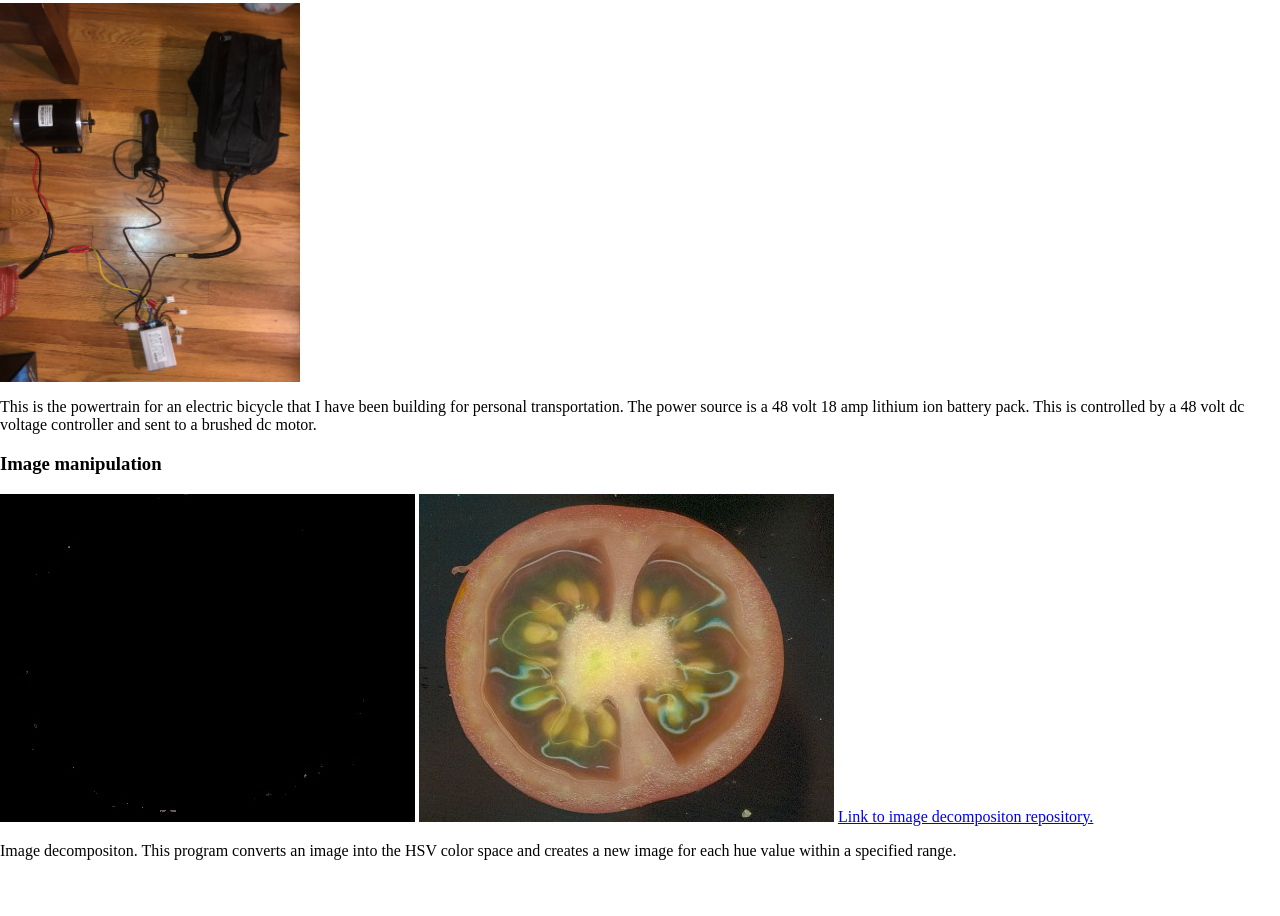
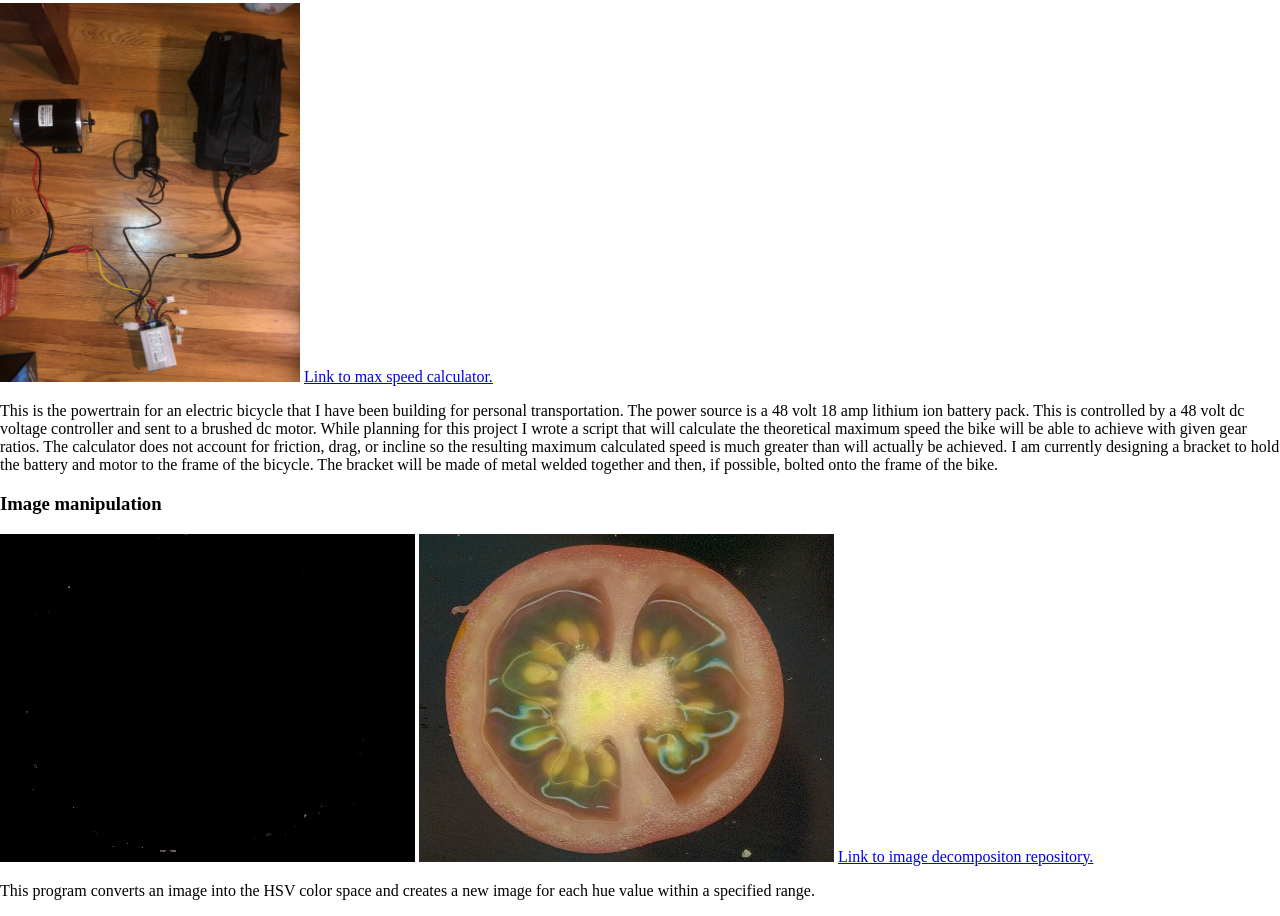
Before and after one commit to sweet00000/Portfolio_Website, a plain HTML site: page web-projects.html in a window 1280 px wide. Shown: the part 956-1872 px from the top of the page. Before the commit the page ends 1832 px from the top, so only its background shows below. Drawn offline with Linux system fonts and the light colour scheme.

Commit message:
Added to discovery project description

```diff
--- a/web-projects.html
+++ b/web-projects.html
@@ -6,7 +6,7 @@
       </head>
       <body>
         <form>
-            <div class="container" style="background-color:rgb(67, 34, 0); color:white">
+            <div class="container" style="background-color:rgb(70, 10, 0); color:white">
               <div id="menu">
                 <a class="menu-item" href="index.html">Home</a>
                 <a class="menu-item" href="web-projects.html">Projects</a>
@@ -14,33 +14,44 @@
                 </a>
               </div>
             </div>
+
             <h1>Projects!</h1>
             <body>
+
               <h3>Poster presentation on automated morphiological characterization of tomatoes from images</h3>
               <iframe src="RipePoster  evdk.pdf" width="60%" height="50%"></iframe>
               <a href="https://github.com/sweet00000/Tomatoe-in-Image-Detection-and-Ripeness-Analysis/blob/main/TIDRA.py">Link to tomato image analysis code.</a>
+
               <h3>Simple Modular Neural Network</h3>
               <img src="Capture.JPG" alt="Logo" id="xor"/>
               <a href="https://github.com/sweet00000/Simple-Modular-Neural-Network">Link to the Simple-Modular-Neural-Network repository.</a>
-              <p> This is a very basic implimentation of a modular neural network in Python that only uses the Numpy library.
+              <p>
+                This is a very basic implimentation of a modular neural network in Python that only uses the Numpy library.
                 The program is best suited for solving classification problems.
                 The weights and biases of each node in the network are "trained" using data and a given value between 0 and 1.
                 A loss function is used to optimize the network's prediction of this value for new data entries.
                 This program was applied to tomato data from the project above and achieved 95% similar results.
               </p>
+
               <h3> Electric Bicycle - Discovery project</h3>
               <img src="image_50428417.JPG" alt="Logo" id="bike"/>
-              <p>This is the powertrain for an electric bicycle that I have been building for personal transportation.
+              <a href="https://github.com/sweet00000/Python/blob/main/SpeedCalculator.py">Link to max speed calculator.</a>
+              <p>
+                This is the powertrain for an electric bicycle that I have been building for personal transportation.
                 The power source is a 48 volt 18 amp lithium ion battery pack.
                 This is controlled by a 48 volt dc voltage controller and sent to a brushed dc motor.
+                While planning for this project I wrote a script that will calculate the theoretical maximum speed the bike will be able to achieve with given gear ratios.
+                The calculator does not account for friction, drag, or incline so the resulting maximum calculated speed is much greater than will actually be achieved.
+                I am currently designing a bracket to hold the battery and motor to the frame of the bicycle.
+                The bracket will be made of metal welded together and then, if possible, bolted onto the frame of the bike.
               </p>
+
               <h3>Image manipulation</h3>
               <img src="Spectral.gif" alt="Logo" id="spect"/>
               <img src="test1.jpg" alt="Logo" id="tom"/>
               <a href="https://github.com/sweet00000/Multi-Spectral">Link to image decompositon repository.</a>
 
               <p>
-                Image decompositon.
                 This program converts an image into the HSV color space and creates a new image for each hue value within a specified range.
               </p>
 
```
Also changed, not shown: index.html (+1 -1 lines), web-resume.html (+1 -1 lines).
